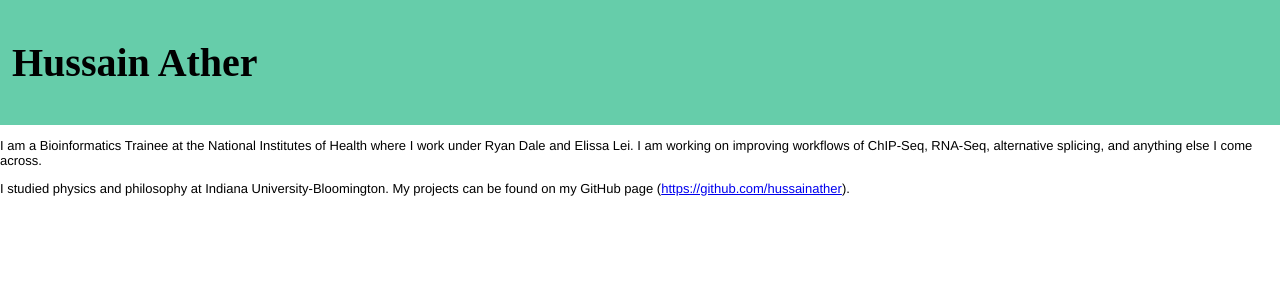
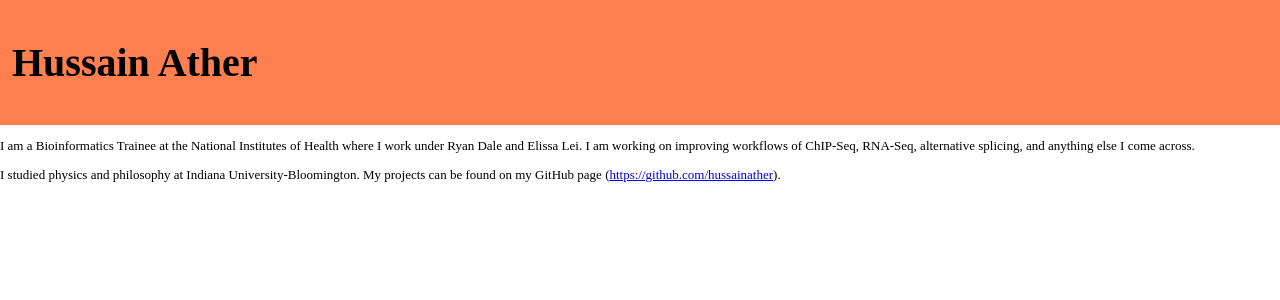
Before and after one commit to HussainAther/shussainather.github.io, a Jekyll site: the page index.html, which Jekyll copies as it is, in a window 1280 px wide. Shown: the top 300 px of the page. Built offline with Jekyll 4.4.1, drawn with Linux system fonts in a browser that asks for light colours.

Commit message:
Update main.css

```diff
--- a/css/main.css
+++ b/css/main.css
@@ -2,7 +2,7 @@
 
 header {
   padding: 12px;
-  background-color: mediumaquamarine;
+  background-color: coral;
 }
 
 .title {
@@ -13,7 +13,7 @@ header {
 
 body {
   font-size: 13px;
-  font-family: Helvetica, Arial, sans-serif;
+  font-family: "Times New Roman", sans-serif;
   margin: 0;
 }
 
```
